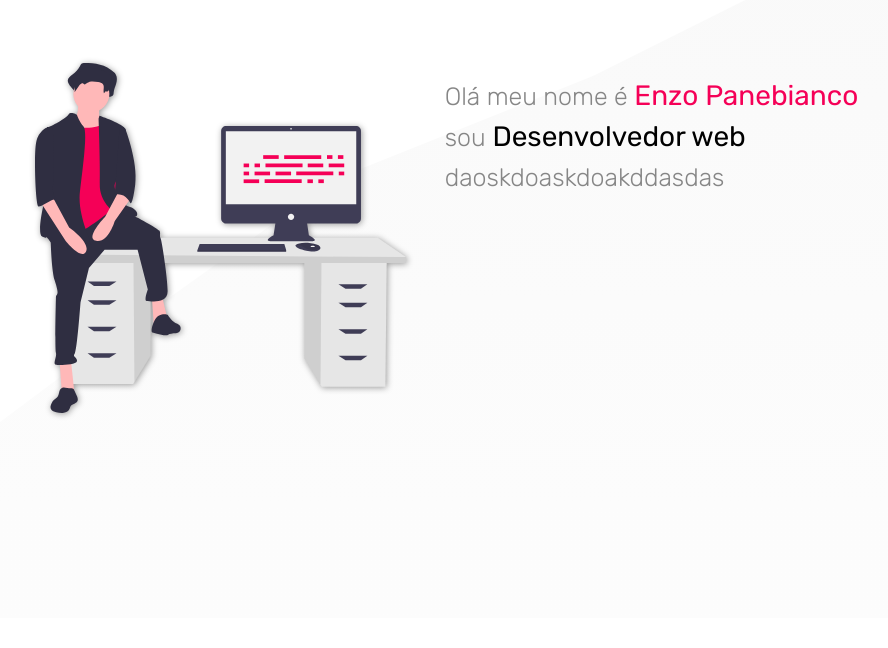
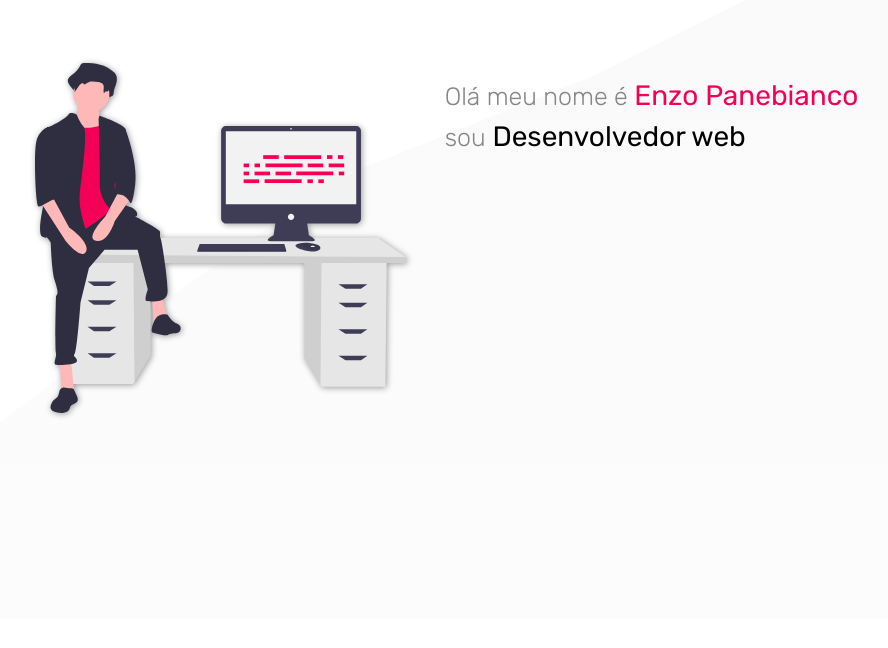
Before and after one commit to enzopanebianco/Portfolio, a plain HTML site: page index.html in a window 1280 px wide. Shown: the part 152-800 px from the top of the page, without its empty margins (176-1064 px from the left). Drawn offline with nearby package versions, Linux system fonts and the light colour scheme.

Commit message:
Update index.html

```diff
--- a/index.html
+++ b/index.html
@@ -18,7 +18,6 @@
             <div class="app-text">
                 <p id="first">Olá meu nome é <strong class="name">Enzo Panebianco</p>
                 <p id="second">sou<strong class="work"> Desenvolvedor web</p>
-                <p>daoskdoaskdoakddasdas</p>
             </div>
             <img id="app-img" src="./img/undrawLogoApp.svg" alt="apresentacao portfolio">
         </div>
```
